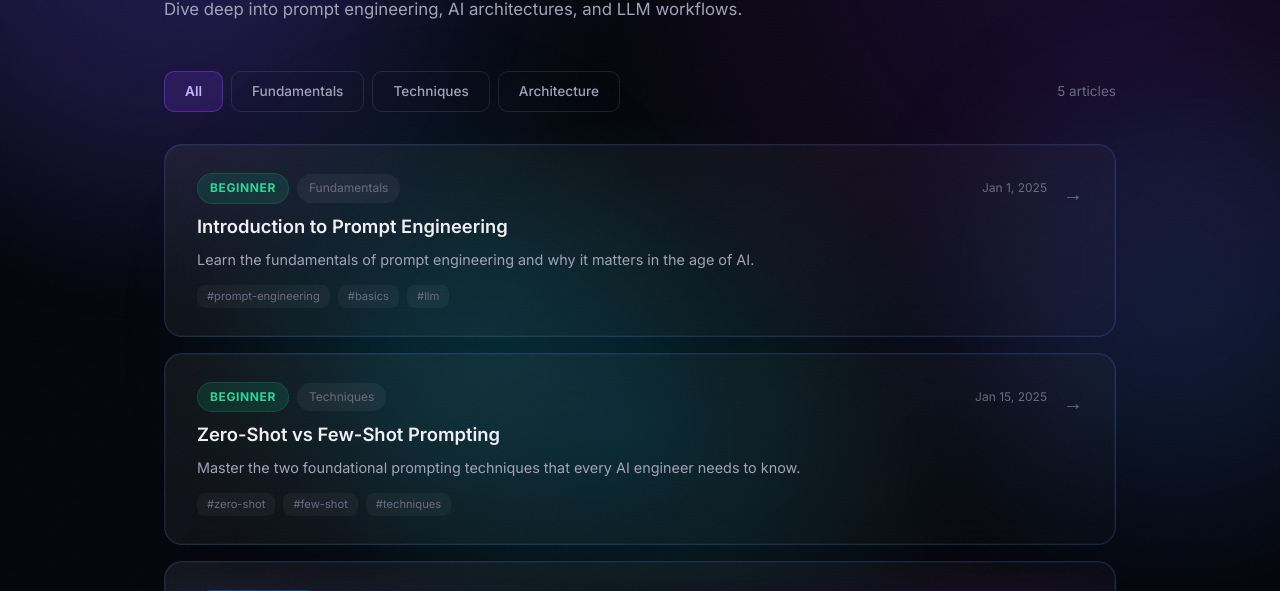
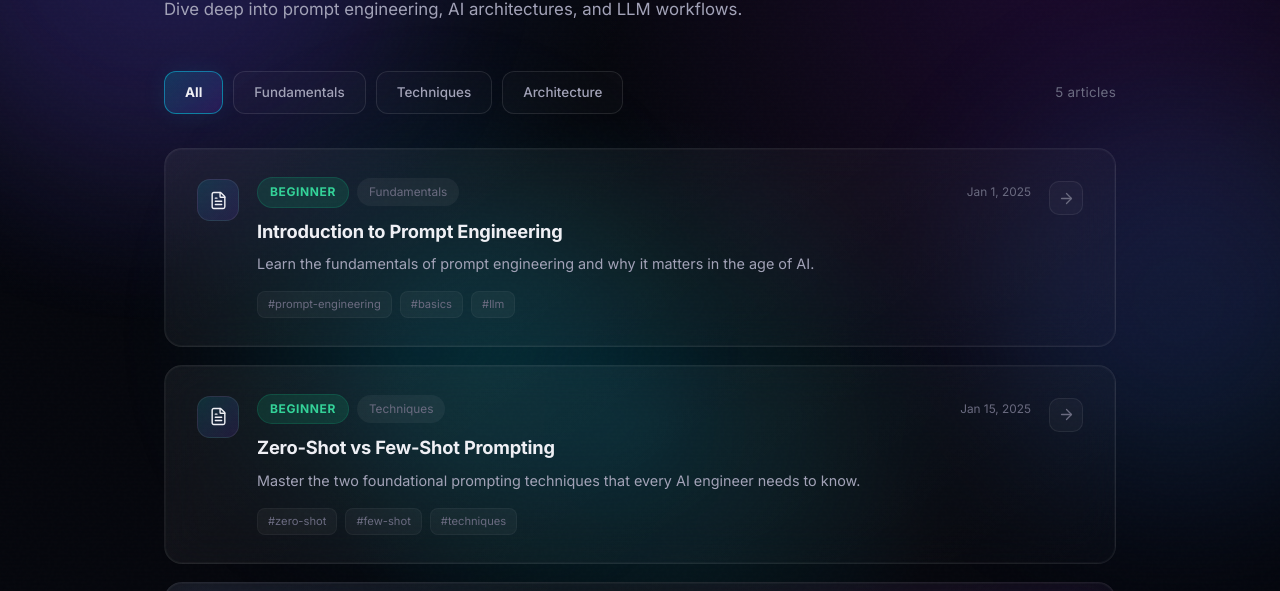
Before and after one commit to Sawan873/Prompt_Diary, a Next.js app in the folder frontend/: page /articles in a window 1280 px wide. Shown: the part 209-800 px from the top of the page. Built offline with nearby package versions, Linux system fonts and the light colour scheme; no server answers.

Commit message:
Update ArticlesClient.tsx

```diff
--- a/frontend/src/components/ArticlesClient.tsx
+++ b/frontend/src/components/ArticlesClient.tsx
@@ -2,6 +2,7 @@
 
 import { useState } from "react";
 import Link from "next/link";
+import { ArrowRight, FileText, Inbox } from "lucide-react";
 
 // ─── Types ──────────────────────────────────────────────────────────────────
 
@@ -37,7 +38,10 @@ function formatDate(dateStr: string) {
 
 // ─── Component ───────────────────────────────────────────────────────────────
 
-export default function ArticlesClient({ articles, categories }: ArticlesClientProps) {
+export default function ArticlesClient({
+  articles,
+  categories,
+}: ArticlesClientProps) {
   const [activeCategory, setActiveCategory] = useState("all");
 
   const filtered =
@@ -51,49 +55,52 @@ export default function ArticlesClient({ articles, categories }: ArticlesClientP
       <div
         style={{
           display: "flex",
-          gap: "8px",
-          marginBottom: "32px",
+          gap: "10px",
+          marginBottom: "34px",
           flexWrap: "wrap",
+          alignItems: "center",
         }}
       >
         {categories.map((cat) => {
           const isActive = activeCategory === cat;
+
           return (
             <button
               key={cat}
               id={`filter-${cat}`}
               onClick={() => setActiveCategory(cat)}
               style={{
-                padding: "8px 20px",
-                borderRadius: "10px",
+                padding: "9px 20px",
+                borderRadius: "12px",
                 border: isActive
-                  ? "1px solid rgba(124, 58, 237, 0.5)"
+                  ? "1px solid rgba(0, 229, 255, 0.45)"
                   : "1px solid var(--border-medium)",
                 background: isActive
-                  ? "rgba(124, 58, 237, 0.18)"
-                  : "transparent",
-                color: isActive ? "#c4b5fd" : "var(--text-secondary)",
-                fontSize: "0.85rem",
-                fontWeight: isActive ? 600 : 500,
+                  ? "linear-gradient(135deg, rgba(0,229,255,0.16), rgba(124,58,237,0.18))"
+                  : "rgba(255,255,255,0.02)",
+                color: isActive ? "var(--text-primary)" : "var(--text-secondary)",
+                fontSize: "0.84rem",
+                fontWeight: isActive ? 700 : 500,
                 cursor: "pointer",
                 textTransform: "capitalize",
                 transition: "all 0.2s ease",
                 outline: "none",
+                boxShadow: isActive
+                  ? "0 0 24px rgba(0,229,255,0.08)"
+                  : "none",
               }}
               onMouseEnter={(e) => {
                 if (!isActive) {
-                  (e.currentTarget as HTMLButtonElement).style.background =
-                    "rgba(255,255,255,0.05)";
-                  (e.currentTarget as HTMLButtonElement).style.color =
-                    "var(--text-primary)";
+                  e.currentTarget.style.background = "rgba(255,255,255,0.05)";
+                  e.currentTarget.style.color = "var(--text-primary)";
+                  e.currentTarget.style.borderColor = "rgba(255,255,255,0.12)";
                 }
               }}
               onMouseLeave={(e) => {
                 if (!isActive) {
-                  (e.currentTarget as HTMLButtonElement).style.background =
-                    "transparent";
-                  (e.currentTarget as HTMLButtonElement).style.color =
-                    "var(--text-secondary)";
+                  e.currentTarget.style.background = "rgba(255,255,255,0.02)";
+                  e.currentTarget.style.color = "var(--text-secondary)";
+                  e.currentTarget.style.borderColor = "var(--border-medium)";
                 }
               }}
             >
@@ -107,8 +114,9 @@ export default function ArticlesClient({ articles, categories }: ArticlesClientP
           style={{
             marginLeft: "auto",
             color: "var(--text-muted)",
-            fontSize: "0.85rem",
+            fontSize: "0.84rem",
             alignSelf: "center",
+            letterSpacing: "0.02em",
           }}
         >
           {filtered.length} article{filtered.length !== 1 ? "s" : ""}
@@ -117,17 +125,37 @@ export default function ArticlesClient({ articles, categories }: ArticlesClientP
 
       {/* ── Article Cards ── */}
       {filtered.length === 0 ? (
-        <div style={{ padding: "64px 32px", textAlign: "center", color: "var(--text-muted)" }}>
-          <div style={{ marginBottom: "16px", display: "flex", justifyContent: "center" }}>
-            <svg width="48" height="48" viewBox="0 0 24 24" fill="none" stroke="currentColor" strokeWidth="1.2" strokeLinecap="round" strokeLinejoin="round" style={{ opacity: 0.35 }}>
-              <polyline points="22 12 16 12 14 15 10 15 8 12 2 12"/>
-              <path d="M5.45 5.11L2 12v6a2 2 0 0 0 2 2h16a2 2 0 0 0 2-2v-6l-3.45-6.89A2 2 0 0 0 16.76 4H7.24a2 2 0 0 0-1.79 1.11z"/>
-            </svg>
+        <div
+          className="glass-card"
+          style={{
+            padding: "64px 32px",
+            textAlign: "center",
+            color: "var(--text-muted)",
+          }}
+        >
+          <div
+            style={{
+              width: "58px",
+              height: "58px",
+              margin: "0 auto 18px",
+              borderRadius: "16px",
+              background:
+                "linear-gradient(135deg, rgba(0,229,255,0.12), rgba(124,58,237,0.14))",
+              border: "1px solid rgba(255,255,255,0.08)",
+              display: "flex",
+              alignItems: "center",
+              justifyContent: "center",
+            }}
+          >
+            <Inbox size={26} strokeWidth={1.8} />
           </div>
-          <p style={{ fontSize: "1rem" }}>No articles in this category yet. Check back soon!</p>
+
+          <p style={{ fontSize: "1rem" }}>
+            No articles in this category yet. Check back soon!
+          </p>
         </div>
       ) : (
-        <div style={{ display: "flex", flexDirection: "column", gap: "16px" }}>
+        <div style={{ display: "flex", flexDirection: "column", gap: "18px" }}>
           {filtered.map((article, index) => (
             <Link
               key={article.id}
@@ -141,25 +169,56 @@ export default function ArticlesClient({ articles, categories }: ArticlesClientP
                 opacity: 0,
                 animationDelay: `${index * 0.08}s`,
                 display: "block",
+                border: "1px solid rgba(255,255,255,0.07)",
+                transition:
+                  "transform 0.2s ease, border-color 0.2s ease, background 0.2s ease",
+              }}
+              onMouseEnter={(e) => {
+                e.currentTarget.style.transform = "translateY(-2px)";
+                e.currentTarget.style.borderColor = "rgba(0,229,255,0.28)";
+                e.currentTarget.style.background = "rgba(255,255,255,0.045)";
+              }}
+              onMouseLeave={(e) => {
+                e.currentTarget.style.transform = "translateY(0)";
+                e.currentTarget.style.borderColor = "rgba(255,255,255,0.07)";
+                e.currentTarget.style.background = "";
               }}
             >
-              {/* Top row: badges + arrow */}
+              {/* Top row */}
               <div
                 style={{
                   display: "flex",
-                  alignItems: "start",
+                  alignItems: "flex-start",
                   justifyContent: "space-between",
-                  gap: "16px",
-                  flexWrap: "wrap",
+                  gap: "18px",
                 }}
               >
-                <div style={{ flex: 1 }}>
+                {/* Small icon box */}
+                <div
+                  style={{
+                    width: "42px",
+                    height: "42px",
+                    borderRadius: "13px",
+                    background:
+                      "linear-gradient(135deg, rgba(0,229,255,0.12), rgba(124,58,237,0.14))",
+                    border: "1px solid rgba(255,255,255,0.08)",
+                    display: "flex",
+                    alignItems: "center",
+                    justifyContent: "center",
+                    flexShrink: 0,
+                    marginTop: "2px",
+                  }}
+                >
+                  <FileText size={19} strokeWidth={1.8} />
+                </div>
+
+                <div style={{ flex: 1, minWidth: 0 }}>
                   {/* Difficulty + Category badges */}
                   <div
                     style={{
                       display: "flex",
                       gap: "8px",
-                      marginBottom: "10px",
+                      marginBottom: "11px",
                       flexWrap: "wrap",
                       alignItems: "center",
                     }}
@@ -167,9 +226,10 @@ export default function ArticlesClient({ articles, categories }: ArticlesClientP
                     <span className={getBadgeClass(article.difficulty)}>
                       {article.difficulty}
                     </span>
+
                     <span
                       style={{
-                        fontSize: "0.75rem",
+                        fontSize: "0.74rem",
                         padding: "4px 12px",
                         borderRadius: "20px",
                         background: "rgba(255,255,255,0.05)",
@@ -179,11 +239,13 @@ export default function ArticlesClient({ articles, categories }: ArticlesClientP
                     >
                       {article.category}
                     </span>
+
                     <span
                       style={{
                         marginLeft: "auto",
-                        fontSize: "0.75rem",
+                        fontSize: "0.74rem",
                         color: "var(--text-muted)",
+                        whiteSpace: "nowrap",
                       }}
                     >
                       {formatDate(article.created_at)}
@@ -193,10 +255,11 @@ export default function ArticlesClient({ articles, categories }: ArticlesClientP
                   {/* Title */}
                   <h3
                     style={{
-                      fontSize: "1.15rem",
-                      fontWeight: 600,
+                      fontSize: "1.14rem",
+                      fontWeight: 700,
                       marginBottom: "8px",
                       lineHeight: 1.4,
+                      letterSpacing: "-0.01em",
                     }}
                   >
                     {article.title}
@@ -207,33 +270,18 @@ export default function ArticlesClient({ articles, categories }: ArticlesClientP
                     style={{
                       color: "var(--text-secondary)",
                       fontSize: "0.9rem",
-                      lineHeight: 1.6,
+                      lineHeight: 1.65,
                     }}
                   >
                     {article.excerpt}
                   </p>
-                </div>
-
-                {/* Arrow */}
-                <span
-                  style={{
-                    color: "var(--text-muted)",
-                    fontSize: "1.25rem",
-                    flexShrink: 0,
-                    marginTop: "4px",
-                    transition: "transform 0.2s ease, color 0.2s ease",
-                  }}
-                >
-                  →
-                </span>
-              </div>
 
                   {/* Tags row */}
                   <div
                     style={{
                       display: "flex",
                       gap: "8px",
-                  marginTop: "14px",
+                      marginTop: "15px",
                       flexWrap: "wrap",
                     }}
                   >
@@ -242,15 +290,37 @@ export default function ArticlesClient({ articles, categories }: ArticlesClientP
                         key={tag}
                         style={{
                           fontSize: "0.7rem",
-                      padding: "2px 10px",
+                          padding: "3px 10px",
                           borderRadius: "8px",
                           background: "rgba(255,255,255,0.04)",
                           color: "var(--text-muted)",
+                          border: "1px solid rgba(255,255,255,0.04)",
                         }}
                       >
                         #{tag}
                       </span>
                     ))}
+                  </div>
+                </div>
+
+                {/* Arrow */}
+                <span
+                  style={{
+                    width: "34px",
+                    height: "34px",
+                    borderRadius: "10px",
+                    border: "1px solid rgba(255,255,255,0.07)",
+                    background: "rgba(255,255,255,0.03)",
+                    color: "var(--text-muted)",
+                    flexShrink: 0,
+                    marginTop: "4px",
+                    display: "flex",
+                    alignItems: "center",
+                    justifyContent: "center",
+                  }}
+                >
+                  <ArrowRight size={17} strokeWidth={1.8} />
+                </span>
               </div>
             </Link>
           ))}
```
Lines whose indentation alone changed are shown as unchanged.
